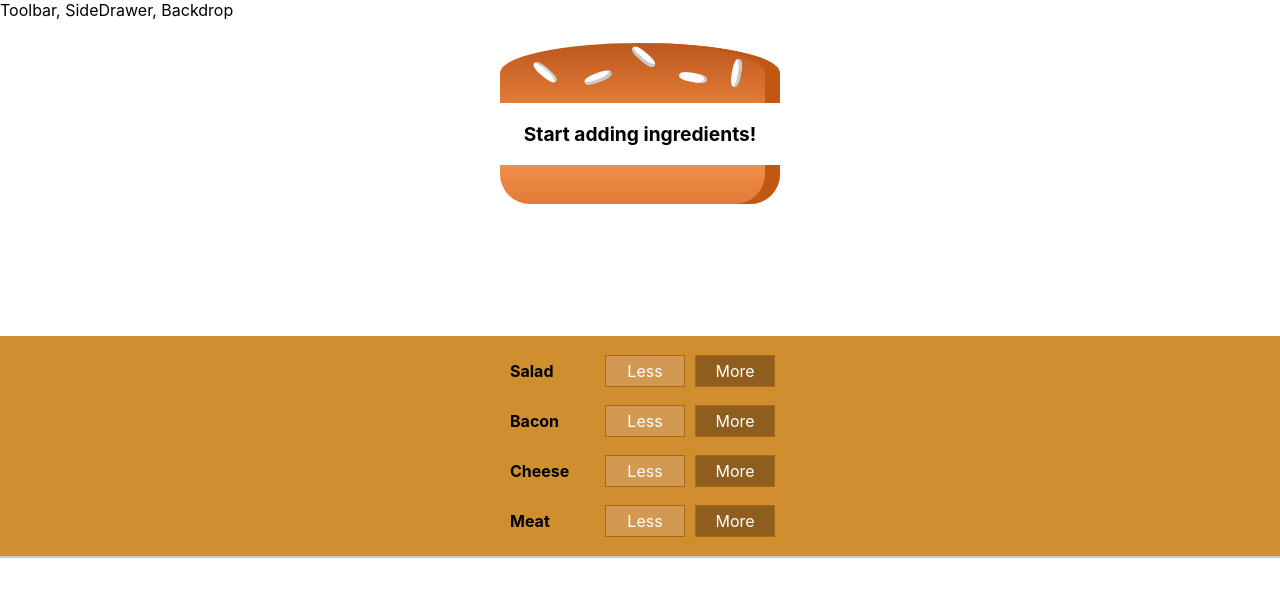
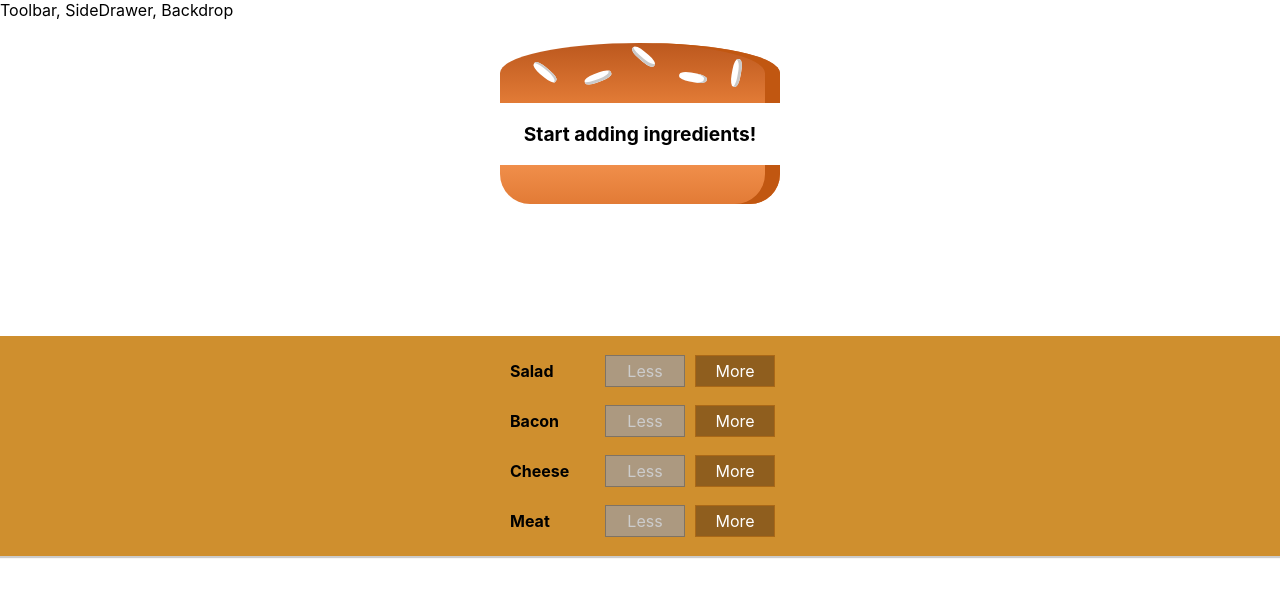
Before and after one commit to tysonwilliams/burger-builder, a React (Create React App) app: page / in a window 1280 px wide. Shown: the top 596 px of the page. Built offline with nearby package versions, Linux system fonts and the light colour scheme.

Commit message:
Add disabled feature to 'Less' button

```diff
--- a/src/components/Burger/BuildControls/BuildControl/BuildControl.js
+++ b/src/components/Burger/BuildControls/BuildControl/BuildControl.js
@@ -5,8 +5,16 @@
 const buildControl = props => (
   <div className={classes.BuildControl}>
     <div className={classes.Label}>{props.label}</div>
-    <button className={classes.Less} onClick={props.subtracted}>Less</button>
-    <button className={classes.More} onClick={props.added}>More</button>
+    <button
+      className={classes.Less}
+      onClick={props.subtracted}
+      disabled={props.disabled}
+    >
+      Less
+    </button>
+    <button className={classes.More} onClick={props.added}>
+      More
+    </button>
   </div>
 );
 
--- a/src/components/Burger/BuildControls/BuildControls.js
+++ b/src/components/Burger/BuildControls/BuildControls.js
@@ -18,6 +18,7 @@
         label={ctrl.label}
         added={() => props.ingredientAdded(ctrl.type)}
         subtracted={() => props.ingredientSubtracted(ctrl.type)}
+        disabled={props.disabled[ctrl.type]}
       />
     ))}
   </div>
--- a/src/containers/BurgerBuilder/BurgerBuilder.js
+++ b/src/containers/BurgerBuilder/BurgerBuilder.js
@@ -38,6 +38,7 @@
 
   subtractIngredientHandler = type => {
     const oldIngredientCount = this.state.ingredients[type];
+    if (oldIngredientCount <= 0) return;
     const updatedIngredientCount = oldIngredientCount - 1;
     const updatedIngredients = { ...this.state.ingredients };
     updatedIngredients[type] = updatedIngredientCount;
@@ -51,12 +52,18 @@
   };
 
   render() {
+    const disabledInfo = { ...this.state.ingredients };
+    for (let key in disabledInfo) {
+      disabledInfo[key] = disabledInfo[key] <= 0;
+    }
     return (
       <Aux>
         <Burger ingredients={this.state.ingredients} />
         <BuildControls
-        ingredientAdded={this.addIngredientHandler}
-        ingredientSubtracted={this.subtractIngredientHandler} />
+          ingredientAdded={this.addIngredientHandler}
+          ingredientSubtracted={this.subtractIngredientHandler}
+          disabled={disabledInfo}
+        />
       </Aux>
     );
   }
```
